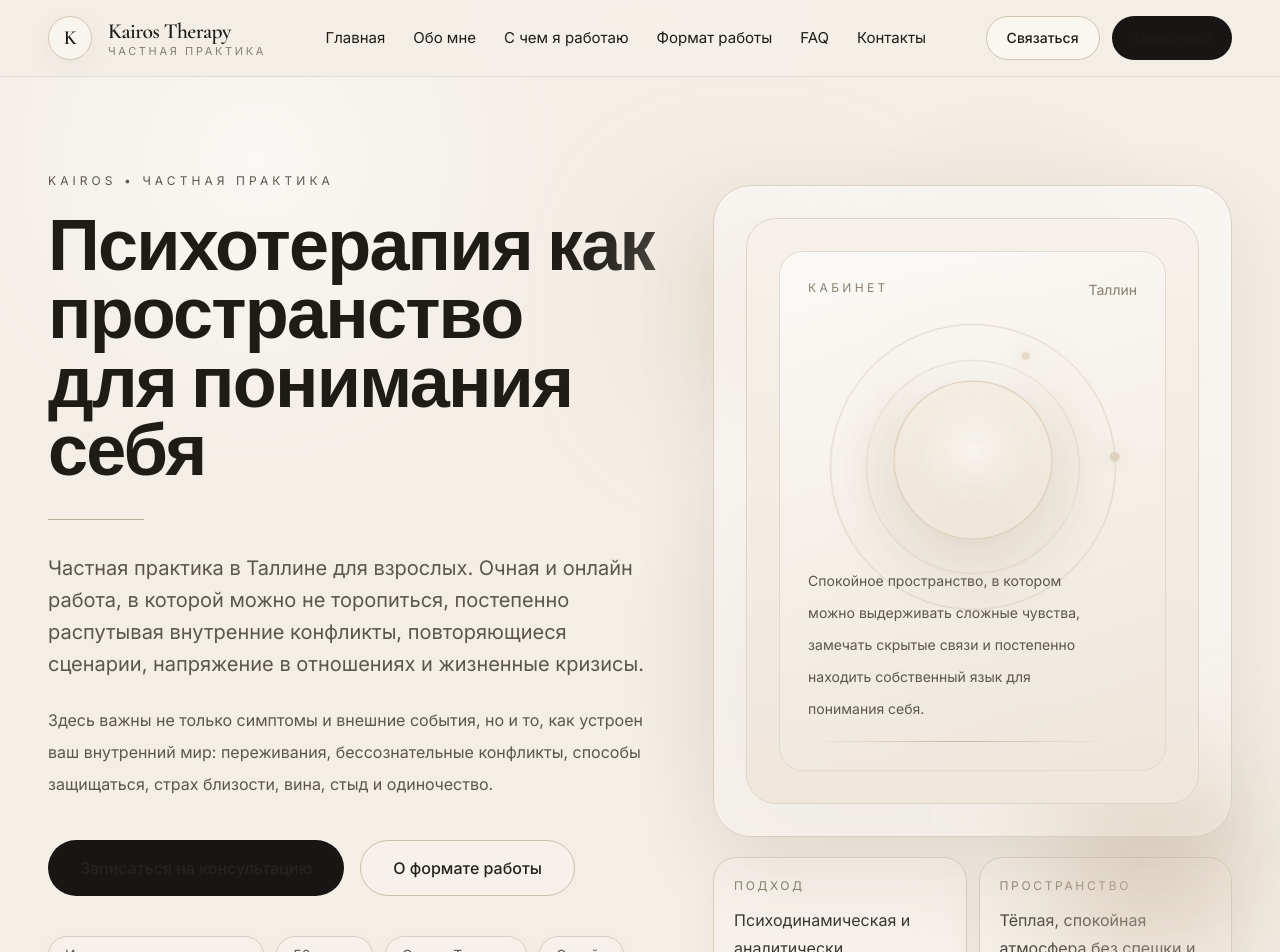
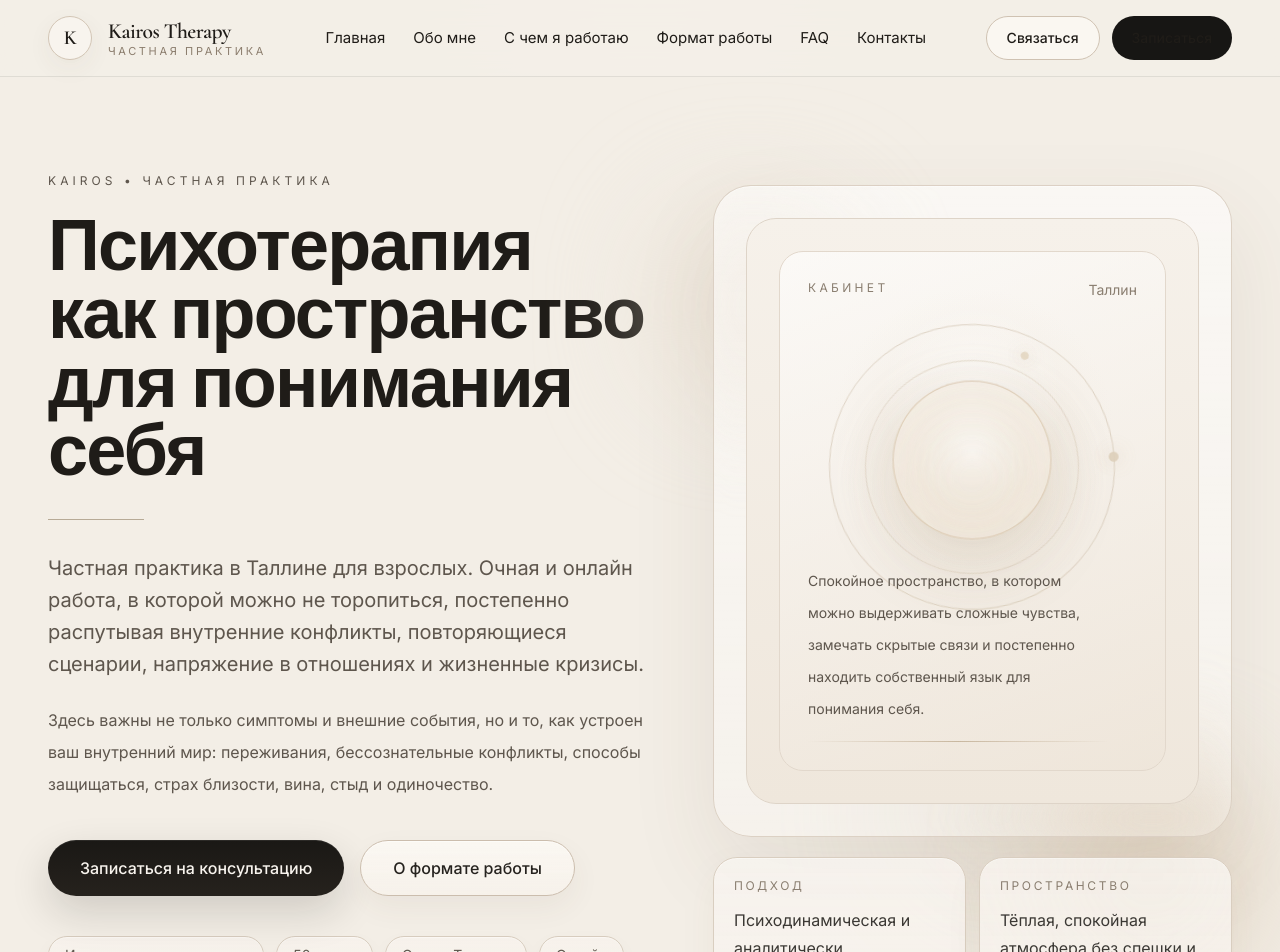
Before and after one commit to surf595/kairos-site, a Next.js app: page / in a window 1280 px wide. Shown: the top 952 px of the page. Built offline with nearby package versions, Linux system fonts and the light colour scheme.

Commit message:
Fix abiut page JSX

```diff
--- a/app/globals.css
+++ b/app/globals.css
@@ -331,15 +331,250 @@ img {
   background: #b7a18a;
 }
 
-@media (prefers-reduced-motion: reduce) {
-  html {
-    scroll-behavior: auto;
+/* =========================================================
+   SAFE PREMIUM LAYER — ONLY FOR HOMEPAGE
+   ========================================================= */
+
+.home-premium {
+  isolation: isolate;
+}
+
+.home-premium .home-hero::after {
+  content: "";
+  position: absolute;
+  inset: auto 6% 10% auto;
+  width: min(32vw, 420px);
+  height: min(32vw, 420px);
+  border-radius: 9999px;
+  background: radial-gradient(
+    circle,
+    rgba(187, 168, 143, 0.16),
+    rgba(187, 168, 143, 0.06) 42%,
+    transparent 72%
+  );
+  filter: blur(18px);
+  pointer-events: none;
+  z-index: 0;
+}
+
+.home-premium .hp-btn {
+  position: relative;
+  overflow: hidden;
+  transition:
+    transform 0.28s ease,
+    box-shadow 0.28s ease,
+    border-color 0.28s ease,
+    background-color 0.28s ease,
+    color 0.28s ease;
+}
+
+.home-premium .hp-btn::before {
+  content: "";
+  position: absolute;
+  inset: 1px;
+  border-radius: inherit;
+  background: linear-gradient(
+    180deg,
+    rgba(255, 255, 255, 0.18),
+    rgba(255, 255, 255, 0)
+  );
+  opacity: 0;
+  transition: opacity 0.28s ease;
+  pointer-events: none;
+}
+
+.home-premium .hp-btn:hover::before {
+  opacity: 1;
+}
+
+.home-premium .hp-btn:hover {
+  transform: translateY(-2px);
+}
+
+.home-premium .hp-btn-primary {
+  background: linear-gradient(180deg, #1a1815 0%, #26221d 100%);
+  color: #f8f4ee;
+  box-shadow:
+    0 16px 40px rgba(23, 22, 20, 0.16),
+    inset 0 1px 0 rgba(255, 255, 255, 0.08);
+}
+
+.home-premium .hp-btn-primary:hover {
+  background: linear-gradient(180deg, #23201c 0%, #2d2924 100%);
+  box-shadow:
+    0 20px 48px rgba(23, 22, 20, 0.2),
+    inset 0 1px 0 rgba(255, 255, 255, 0.1);
+}
+
+.home-premium .hp-btn-secondary {
+  border: 1px solid #cbbdad;
+  background: linear-gradient(
+    180deg,
+    rgba(251, 248, 243, 0.92),
+    rgba(247, 242, 235, 0.8)
+  );
+  color: #26231f;
+  box-shadow:
+    0 12px 30px rgba(92, 72, 46, 0.06),
+    inset 0 1px 0 rgba(255, 255, 255, 0.45);
+  backdrop-filter: blur(10px);
+}
+
+.home-premium .hp-btn-secondary:hover {
+  border-color: #b6a68f;
+  background: linear-gradient(
+    180deg,
+    rgba(255, 252, 248, 0.96),
+    rgba(249, 244, 237, 0.86)
+  );
+  box-shadow:
+    0 16px 36px rgba(92, 72, 46, 0.08),
+    inset 0 1px 0 rgba(255, 255, 255, 0.52);
+}
+
+.home-premium .hp-chip {
+  border-color: #d7ccbe;
+  background: linear-gradient(
+    180deg,
+    rgba(247, 242, 236, 0.9),
+    rgba(247, 242, 236, 0.72)
+  );
+  color: #5f584f;
+  box-shadow:
+    0 8px 20px rgba(92, 72, 46, 0.04),
+    inset 0 1px 0 rgba(255, 255, 255, 0.35);
+  transition:
+    transform 0.28s ease,
+    box-shadow 0.28s ease,
+    border-color 0.28s ease;
+}
+
+.home-premium .hp-chip:hover {
+  transform: translateY(-1px);
+  border-color: #cabaa4;
+  box-shadow:
+    0 12px 24px rgba(92, 72, 46, 0.06),
+    inset 0 1px 0 rgba(255, 255, 255, 0.35);
+}
+
+.home-premium .soft-card,
+.home-premium .glass-panel {
+  will-change: transform;
+}
+
+.home-premium .glass-panel {
+  border-color: rgba(217, 206, 192, 0.92);
+  background: linear-gradient(
+    180deg,
+    rgba(255, 255, 255, 0.56),
+    rgba(255, 255, 255, 0.26)
+  );
+  box-shadow:
+    0 34px 90px rgba(92, 72, 46, 0.09),
+    inset 0 1px 0 rgba(255, 255, 255, 0.4);
+}
+
+.home-premium .soft-card {
+  background-image: linear-gradient(
+    180deg,
+    rgba(255, 255, 255, 0.18),
+    rgba(255, 255, 255, 0.04)
+  );
+}
+
+.home-premium h1,
+.home-premium h2 {
+  text-wrap: balance;
+}
+
+.home-premium section {
+  position: relative;
+}
+
+.home-premium section > div {
+  position: relative;
+  z-index: 1;
+}
+
+.home-premium .hero-light,
+.home-premium .hero-noise {
+  pointer-events: none;
+}
+
+.home-premium .fade-in-up {
+  animation-duration: 1s;
+  animation-timing-function: cubic-bezier(0.22, 1, 0.36, 1);
+}
+
+@media (max-width: 1024px) {
+  .home-premium .hero-orbit-system {
+    top: 56px;
+    height: 250px;
   }
 
-  *,
-  *::before,
-  *::after {
-    animation: none !important;
+  .home-premium .orbit-outer {
+    width: 258px;
+    height: 258px;
+  }
+
+  .home-premium .orbit-middle {
+    width: 192px;
+    height: 192px;
+    top: 34px;
+  }
+
+  .home-premium .orbit-core {
+    width: 142px;
+    height: 142px;
+    top: 60px;
+  }
+
+  .home-premium .orbit-glow {
+    width: 220px;
+    height: 220px;
+    top: 26px;
+  }
+}
+
+@media (max-width: 640px) {
+  .home-premium .hp-btn {
+    width: 100%;
+  }
+
+  .home-premium .hero-orbit-system {
+    top: 52px;
+    height: 220px;
+  }
+
+  .home-premium .orbit-outer {
+    width: 220px;
+    height: 220px;
+  }
+
+  .home-premium .orbit-middle {
+    width: 164px;
+    height: 164px;
+    top: 28px;
+  }
+
+  .home-premium .orbit-core {
+    width: 120px;
+    height: 120px;
+    top: 50px;
+  }
+
+  .home-premium .orbit-glow {
+    width: 190px;
+    height: 190px;
+    top: 18px;
+  }
+}
+
+@media (prefers-reduced-motion: reduce) {
+  .home-premium .hp-btn,
+  .home-premium .hp-chip,
+  .home-premium .soft-card,
+  .home-premium .glass-panel {
     transition: none !important;
   }
 }
--- a/app/page.tsx
+++ b/app/page.tsx
@@ -18,8 +18,8 @@ const features = [
 
 export default function HomePage() {
   return (
-    <main className="bg-[#F3EEE6] text-[#26231F]">
-      <section className="relative overflow-hidden border-b border-black/10">
+    <main className="home-premium bg-[#F3EEE6] text-[#26231F]">
+      <section className="home-hero relative overflow-hidden border-b border-black/10">
         <div className="hero-light absolute inset-0" />
         <div className="hero-noise absolute inset-0" />
 
@@ -52,14 +52,14 @@ export default function HomePage() {
             <div className="mt-10 flex flex-col gap-4 sm:flex-row">
               <Link
                 href="/contacts"
-                className="inline-flex h-14 items-center justify-center rounded-full bg-[#171614] px-8 text-base font-medium text-[#F8F4EE] transition duration-300 hover:-translate-y-0.5 hover:bg-[#26231F] hover:shadow-[0_16px_40px_rgba(23,22,20,0.18)]"
+                className="hp-btn hp-btn-primary inline-flex h-14 items-center justify-center rounded-full px-8 text-base font-medium"
               >
                 Записаться на консультацию
               </Link>
 
               <Link
                 href="/format"
-                className="inline-flex h-14 items-center justify-center rounded-full border border-[#CBBEAD] bg-[#F7F2EB]/80 px-8 text-base font-medium text-[#26231F] transition duration-300 hover:-translate-y-0.5 hover:border-[#B6A68F] hover:bg-[#FBF8F3] hover:shadow-[0_12px_30px_rgba(92,72,46,0.08)]"
+                className="hp-btn hp-btn-secondary inline-flex h-14 items-center justify-center rounded-full px-8 text-base font-medium"
               >
                 О формате работы
               </Link>
@@ -75,7 +75,7 @@ export default function HomePage() {
               ].map((item) => (
                 <span
                   key={item}
-                  className="rounded-full border border-[#D7CCBE] bg-[#F7F2EC]/80 px-4 py-2 text-sm text-[#5F584F] shadow-[0_8px_20px_rgba(92,72,46,0.04)]"
+                  className="hp-chip rounded-full border px-4 py-2 text-sm"
                 >
                   {item}
                 </span>
@@ -265,13 +265,13 @@ export default function HomePage() {
                 <div className="mt-8 flex flex-col gap-4 sm:flex-row">
                   <Link
                     href="/faq"
-                    className="inline-flex h-14 items-center justify-center rounded-full border border-[#CBBEAD] bg-[#FAF6F0] px-8 text-base font-medium text-[#26231F] transition hover:-translate-y-0.5 hover:border-[#B6A68F]"
+                    className="hp-btn hp-btn-secondary inline-flex h-14 items-center justify-center rounded-full px-8 text-base font-medium"
                   >
                     Читать FAQ
                   </Link>
                   <Link
                     href="/contacts"
-                    className="inline-flex h-14 items-center justify-center rounded-full bg-[#171614] px-8 text-base font-medium text-[#F8F4EE] transition hover:-translate-y-0.5 hover:bg-[#26231F]"
+                    className="hp-btn hp-btn-primary inline-flex h-14 items-center justify-center rounded-full px-8 text-base font-medium"
                   >
                     Связаться со мной
                   </Link>
```
